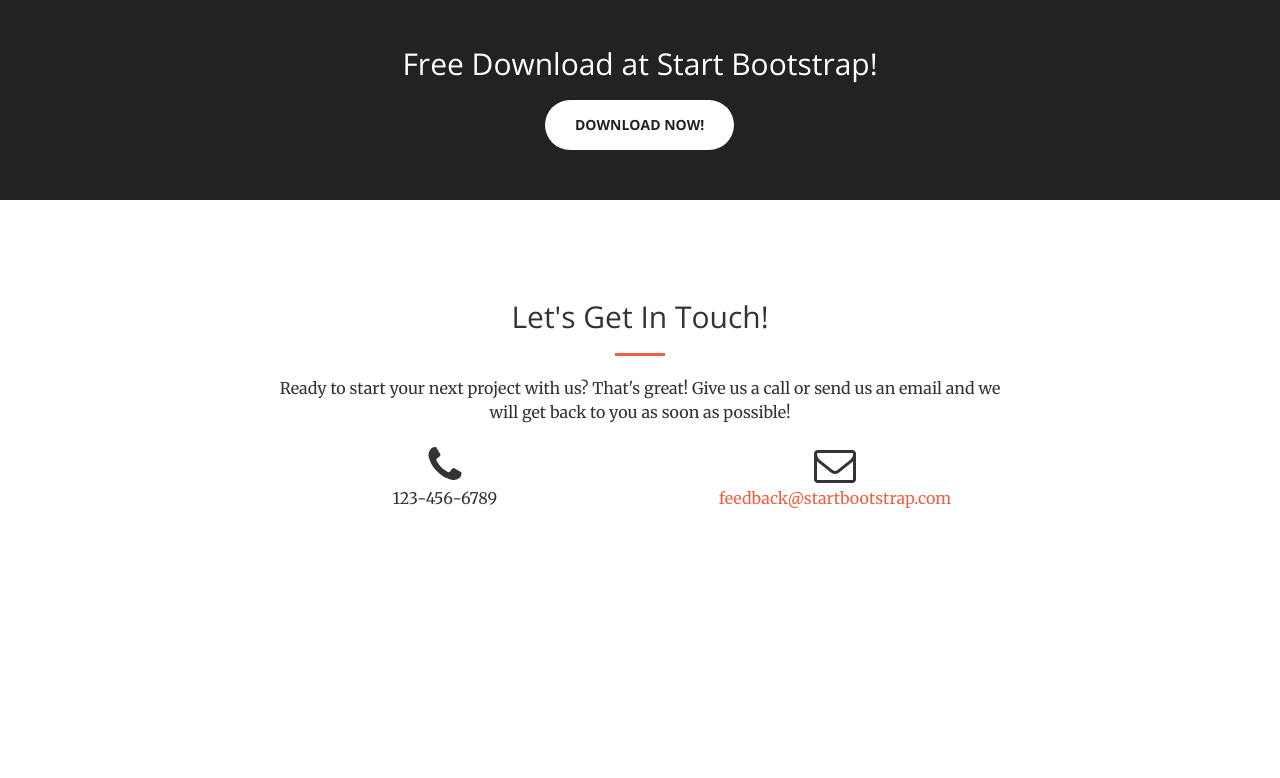
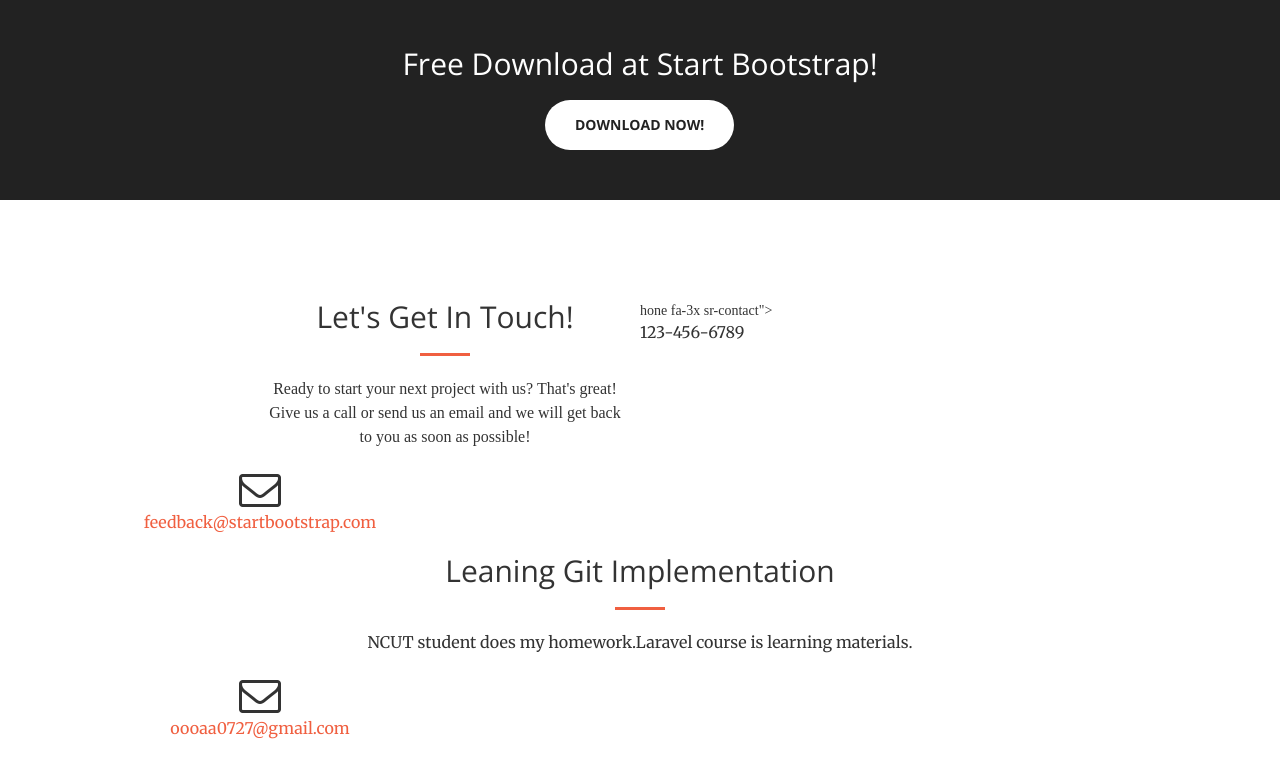
Before and after one commit to MiShi1001/creative, a website: page index.html in a window 1280 px wide. Shown: the part 2137-2915 px from the top of the page. Before the commit the page ends 2767 px from the top, so only its background shows below. Drawn offline with nearby package versions, Linux system fonts and the light colour scheme.

Commit message:
alter index.html

```diff
--- a/index.html
+++ b/index.html
@@ -244,18 +244,27 @@
     <section id="contact">
         <div class="container">
             <div class="row">
-                <div class="col-lg-8 col-lg-offset-2 text-center">
+
+                <div class="col-lg-4 col-lg-offset-2 text-center">
+                    <i class="fa fa-p <div class="col-lg-8 col-lg-offset-2 text-center">
                     <h2 class="section-heading">Let's Get In Touch!</h2>
                     <hr class="primary">
                     <p>Ready to start your next project with us? That's great! Give us a call or send us an email and we will get back to you as soon as possible!</p>
-                </div>
-                <div class="col-lg-4 col-lg-offset-2 text-center">
-                    <i class="fa fa-phone fa-3x sr-contact"></i>
+                </div>hone fa-3x sr-contact"></i>
                     <p>123-456-6789</p>
                 </div>
                 <div class="col-lg-4 text-center">
                     <i class="fa fa-envelope-o fa-3x sr-contact"></i>
                     <p><a href="mailto:your-email@your-domain.com">feedback@startbootstrap.com</a></p>
+                </div>
+            <div class="col-lg-8 col-lg-offset-2 text-center">
+                <h2 class="section-heading">Leaning Git Implementation</h2>
+                <hr class="primary">
+                <p>NCUT student does my homework.Laravel course is learning materials.</p>
+            </div>
+                <div class="col-lg-4 text-center">
+                    <i class="fa fa-envelope-o fa-3x sr-contact"></i>
+                    <p><a href="mailto:your-email@your-domain.com">oooaa0727@gmail.com</a></p>
                 </div>
             </div>
         </div>
```
